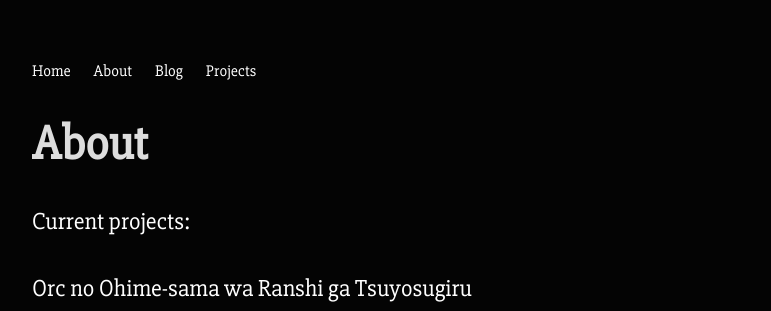
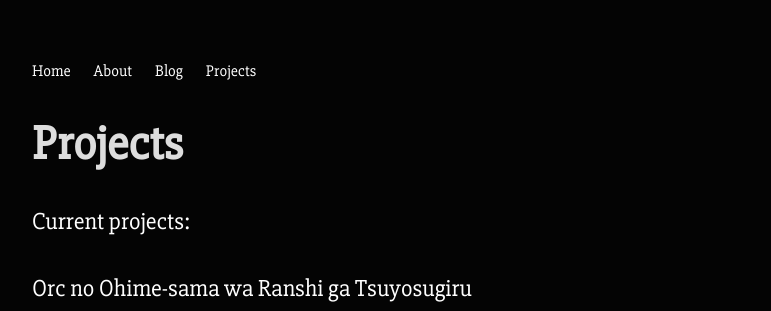
Before and after one commit to 44thCircle/44thCircle.github.io, a Jekyll site: the page built from pjts/index.html, in a window 1280 px wide. Shown: the top 311 px of the page, without its empty margins (160-931 px from the left). Built offline with Jekyll 4.4.1, drawn with Linux system fonts in a browser that asks for light colours.

Commit message:
this commit isn't real

```diff
--- a/pjts/index.html
+++ b/pjts/index.html
@@ -2,8 +2,8 @@
 layout: default
 title: Projects
 ---
-<div class="about">
-	<h1>About</h1>
+<div class="pjts">
+	<h1>Projects</h1>
 	<p>
 		Current projects:
 		<br />
```
